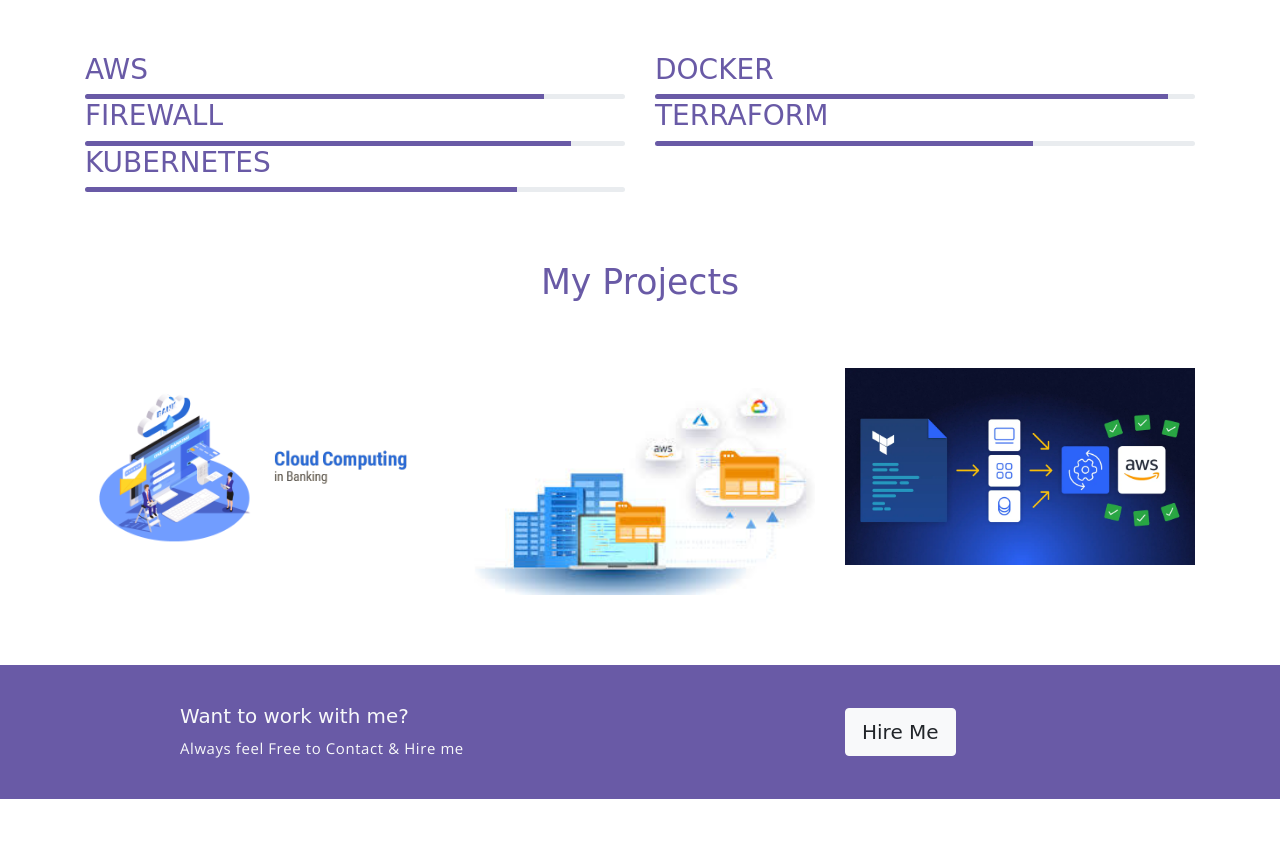
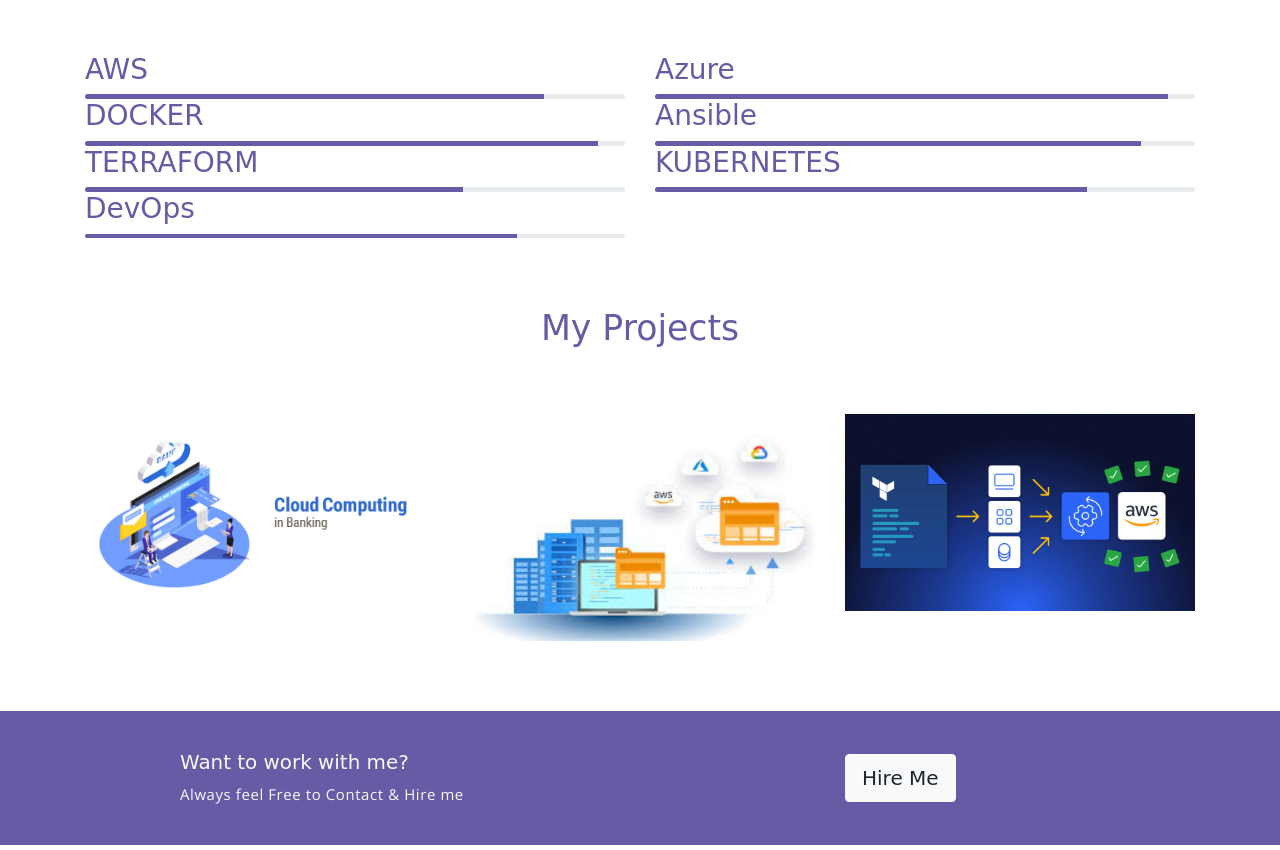
Before and after one commit to prem2k1/portfolio, a plain HTML site: page index.html in a window 1280 px wide. Shown: the part 2287-3137 px from the top of the page. Drawn offline with nearby package versions, Linux system fonts and the light colour scheme; a web font is replaced by a local one.

Commit message:
Update index.html

```diff
--- a/index.html
+++ b/index.html
@@ -131,7 +131,7 @@
                                 class="icon">
                             <span>Aug-2022-Nov-2023</span>
                             <h6 class="title">Cloud & Devops Engineer</h6>
-                            <p class="subtitle">Swag Tech Solutions,Chennai,India</p>
+                            <p class="subtitle">Hoopoe Infoedge,Chennai,India</p>
                         </div>
                     </div>
                 </div>
@@ -206,6 +206,16 @@
                 </div>
                 <div class="col-md-6 animate-box">
                     <div class="progress-wrap ftco-animate">
+                        <h3>Azure</h3>
+                        <div class="progress">
+                            <div class="progress-bar color-3" role="progressbar" aria-valuenow="95" aria-valuemin="0"
+                                aria-valuemax="100" style="width:95%">
+                            </div>
+                        </div>
+                    </div>
+                </div>
+                <div class="col-md-6 animate-box">
+                    <div class="progress-wrap ftco-animate">
                         <h3>DOCKER</h3>
                         <div class="progress">
                             <div class="progress-bar color-3" role="progressbar" aria-valuenow="95" aria-valuemin="0"
@@ -216,7 +226,7 @@
                 </div>
                 <div class="col-md-6 animate-box">
                     <div class="progress-wrap ftco-animate">
-                        <h3>FIREWALL</h3>
+                        <h3>Ansible</h3>
                         <div class="progress">
                             <div class="progress-bar color-4" role="progressbar" aria-valuenow="90" aria-valuemin="0"
                                 aria-valuemax="100" style="width:90%">
@@ -241,6 +251,18 @@
                             <div class="progress-bar color-6" role="progressbar" aria-valuenow="80" aria-valuemin="0"
                                 aria-valuemax="100" style="width:80%">
                             </div>
+
+                        </div>
+                    </div>
+                </div>
+                <div class="col-md-6 animate-box">
+                    <div class="progress-wrap ftco-animate">
+                        <h3>DevOps</h3>
+                        <div class="progress">
+                            <div class="progress-bar color-6" role="progressbar" aria-valuenow="80" aria-valuemin="0"
+                                aria-valuemax="100" style="width:80%">
+                            </div>
+
                         </div>
                     </div>
                 </div>
```
